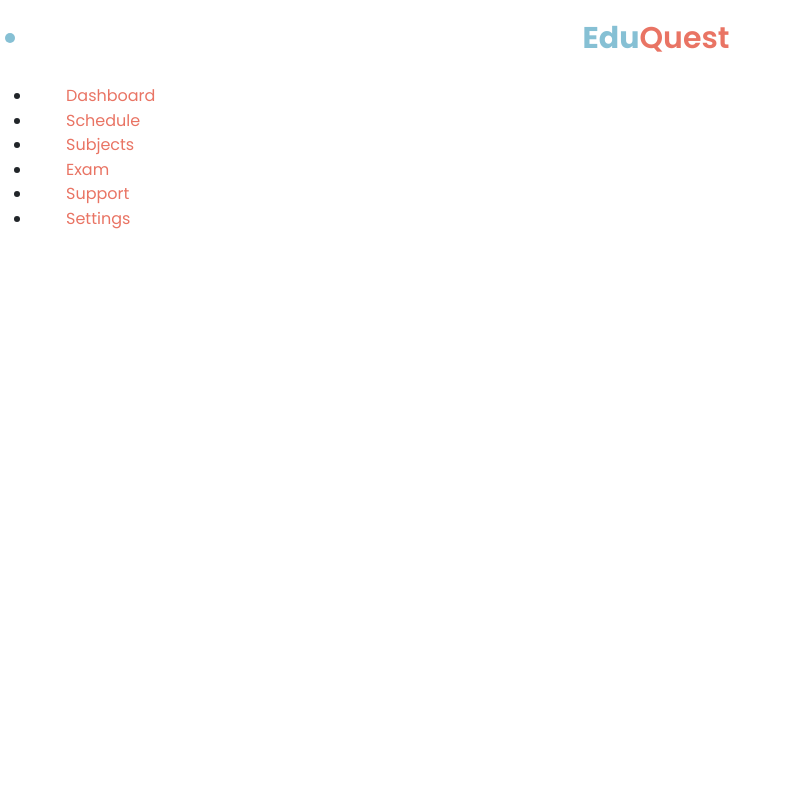
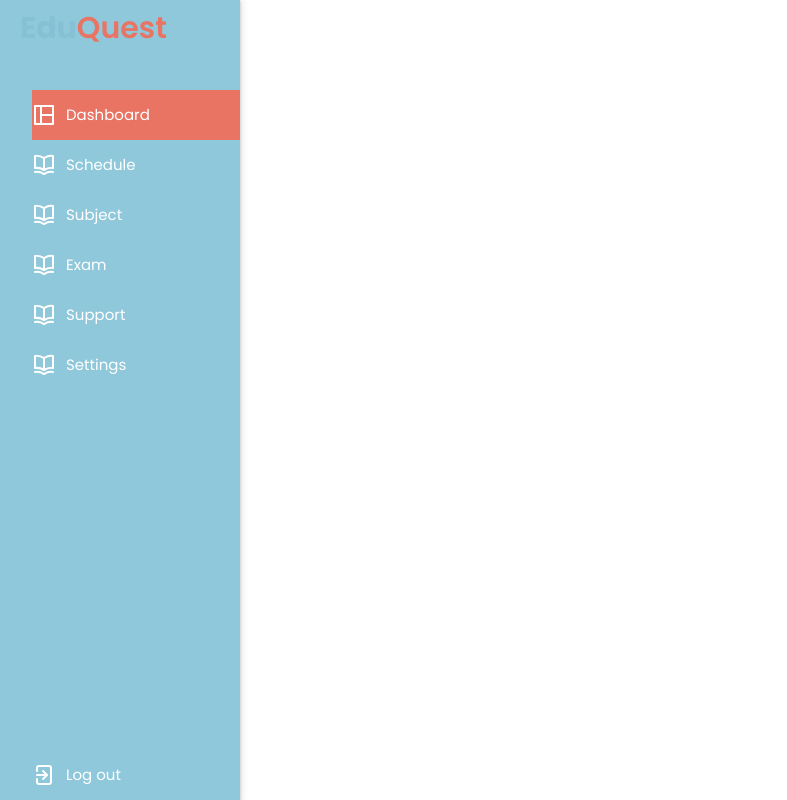
Before and after one commit to zinando/EduQuest, a React (Vite) app in the folder Frontend/: page /sidebar in a window 1280 px wide. Shown: the whole page, without its empty margins (0-787 px from the left). Built offline with nearby package versions, Linux system fonts and the light colour scheme.

Commit message:
Update SideBar.jsx

```diff
--- a/Frontend/src/layout/Sidebar/SideBar.jsx
+++ b/Frontend/src/layout/Sidebar/SideBar.jsx
@@ -2,67 +2,64 @@ import './SideBar.css'
 import * as Unicons from '@iconscout/react-unicons';
 import { Link } from 'react-router-dom';
 
+
+
 export default function SideBar() {
   return (
     <>
-      <nav>
-        <ul>
-          <li className="logo">
+      <div className="sidebar">
+        <div className="logo-details">
           <Link to="/Signup" className='mb-3 logo'><h2 className='logo'>Edu<span>Quest</span></h2></Link>
-          </li>
-          <div className='links'>
+        </div>
+        <ul className="nav-links">
           <li>
-              <Link to="/Home" className='active nav-link'>
-                <Unicons.UilCreateDashboard className="icon" />
-                Dashboard
+
+            <Link to="/Home" className="active">
+              <Unicons.UilWindowGrid className='icon' />
+              <span className="links_name">Dashboard</span>
             </Link>
           </li>
           <li>
-              <Link to="/Schedule" className='nav-link'>
-                <Unicons.UilSchedule className="icon" />
-                Schedule
+
+            <Link to="/Schedule">
+              <Unicons.UilBookOpen className='icon' />
+              <span className="links_name">Schedule</span>
             </Link>
           </li>
           <li>
-              <Link to="/Subject" className='nav-link'>
-                <Unicons.UilBooks className="icon" />
-                Subjects
+            <Link to="/Subject">
+              <Unicons.UilBookOpen className='icon' />
+              <span className="links_name">Subject</span>
             </Link>
           </li>
           <li>
-              <Link to="/Exam" className='nav-link'>
-                <Unicons.UilFile className="icon" />
-                Exam
+            <Link to="/Exam">
+              <Unicons.UilBookOpen className='icon' />
+              <span className="links_name">Exam</span>
+            </Link>
+          </li>
+
+          <li>
+            <Link to="/Subject">
+              <Unicons.UilBookOpen className='icon' />
+              <span className="links_name">Support</span>
             </Link>
           </li>
           <li>
-              <Link to="/Support" className='nav-link'>
-                <Unicons.UilCommentsAlt className="icon" />
-                Support
+            <Link to="/Subject">
+              <Unicons.UilBookOpen className='icon' />
+              <span className="links_name">Settings</span>
             </Link>
           </li>
-            <li>
-              <Link to="/Settings" className='nav-link'>
-                <Unicons.UilSetting className="icon" />
-                Settings
+          <li className="log_out">
+            <Link to="/Login">
+              <Unicons.UilSignout className='icon' />
+              <span className="links_name">Log out</span>
             </Link>
           </li>
+        </ul>
+      </div>
+    </>
 
-          </div>
-        </ul>
-
-      </nav>
-
-      <div className="wrapper">
-        <div className="section">
-          <div className="box-area"></div>
-        </div>
-      </div>
-
-
-
-
-
-    </>
   )
 }
```
Lines whose indentation alone changed are shown as unchanged.
